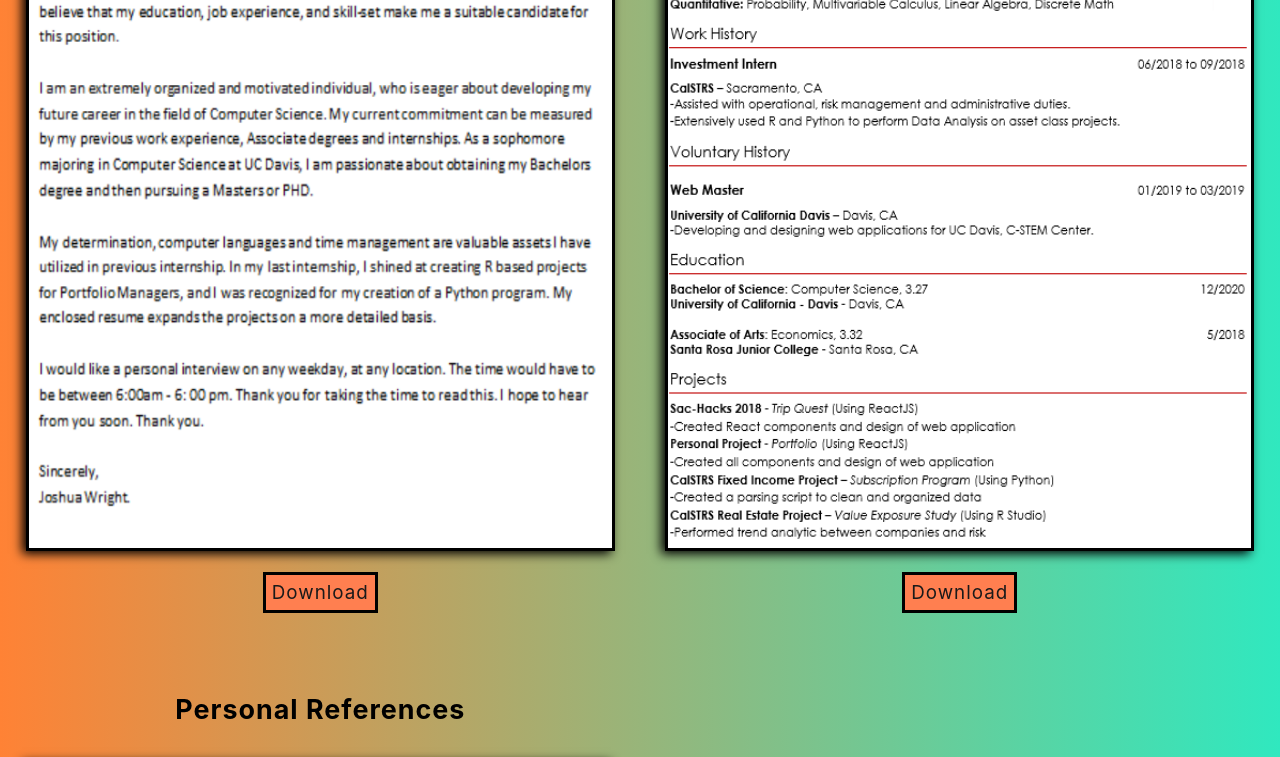
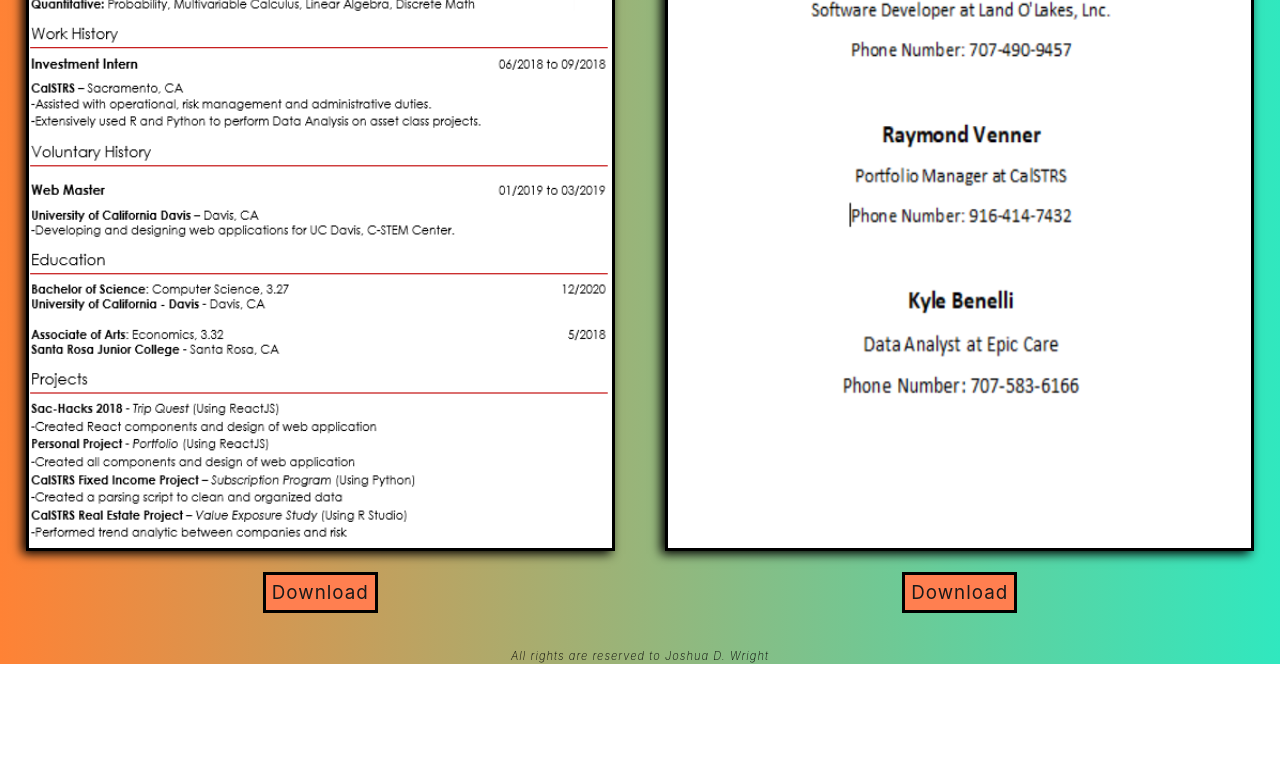
Before and after one commit to Jwright707/jdwportfolio, a React (Create React App) app: page /attachments in a window 1280 px wide. Shown: the part 480-1237 px from the top of the page. After the commit the page ends 1144 px from the top, so only its background shows below. Built offline with nearby package versions, Linux system fonts and the light colour scheme.

Commit message:
updated attachments and home

```diff
--- a/src/components/attachments.js
+++ b/src/components/attachments.js
@@ -14,17 +14,6 @@ class attachments extends Component {
     return (
       <div className="attachmentsPage">
         <p className="atch1">
-          Cover Letter
-          <br />
-          <a href={coverLetterPic} target="_blank">
-            <img src={coverLetterPic} className="pi" />
-          </a>
-          <br />
-          <a href={coverLetter} download className="downloadlink">
-            Download
-          </a>
-        </p>
-        <p className="atch2">
           Resume
           <br />
           <a href={resumePic} target="_blank">
@@ -35,7 +24,7 @@ class attachments extends Component {
             Download
           </a>
         </p>
-        <p className="atch3">
+        <p className="atch2">
           Personal References
           <br />
           <a href={personalRPic} target="_blank">
--- a/src/components/home.js
+++ b/src/components/home.js
@@ -22,11 +22,11 @@ class Home extends Component {
             <hr />
             <h2>Skills</h2>
             <p className="skills">
-              <b>Productive: </b> Python, R, HTML, CSS, ReactJS
+              <b>Productive: </b> Python, ReactJS, Redux, Javascript, R, HTML,
+              and CSS
               <br />
-              <b>Familiar: </b> Java, C++, JavaScript, Django, SQL, WordPress,
-              Nginx, PHP with Laravel, PostgreSQL, Redis, Node.js with
-              Express.js, Bash
+              <b>Familiar: </b> Java, SQL, C++, Flask, Django, WordPress, Nginx,
+              PostgreSQL, Node.js, Express.js, Bash
               <br />
               <b>Software Development: </b> Git/Github, Travis CI, Agile,
               Apache, Docker, Junit, Google Cloud
--- a/src/templates/attachments.css
+++ b/src/templates/attachments.css
@@ -1,7 +1,7 @@
 .attachmentsPage {
   display: grid;
   grid-template-columns: 1fr 1fr;
-  grid-template-rows: 1fr 1fr;
+  grid-template-rows: 1fr;
   justify-items: center;
   text-align: center;
   grid-gap: 50px;
@@ -17,16 +17,6 @@
 
 .atch2 {
   grid-column: 2;
-}
-
-.atch3 {
-  grid-column: 1;
-  grid-row: 2;
-}
-
-.atch4 {
-  grid-column: 2;
-  grid-row: 2;
 }
 
 .pi {
```
